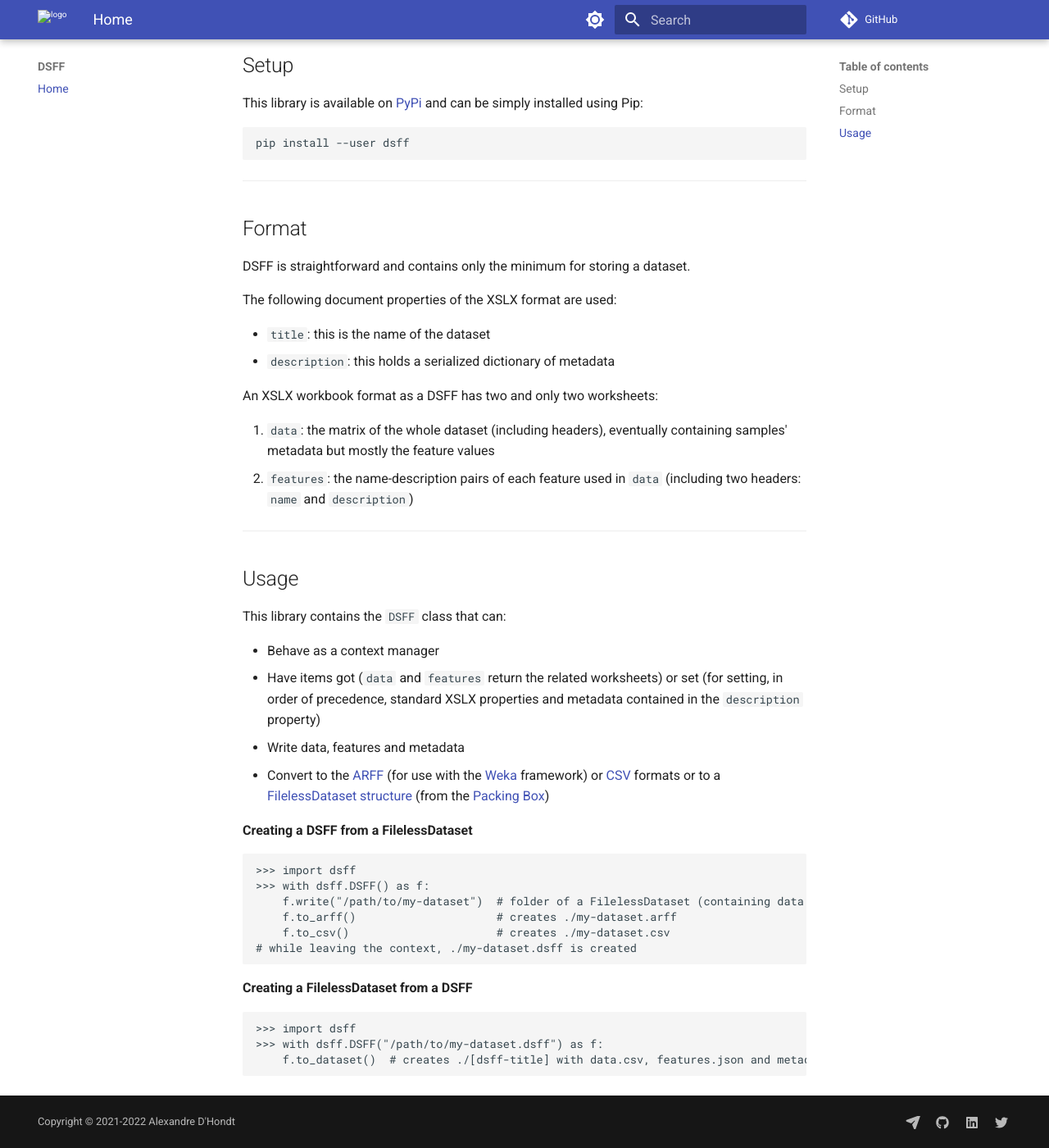
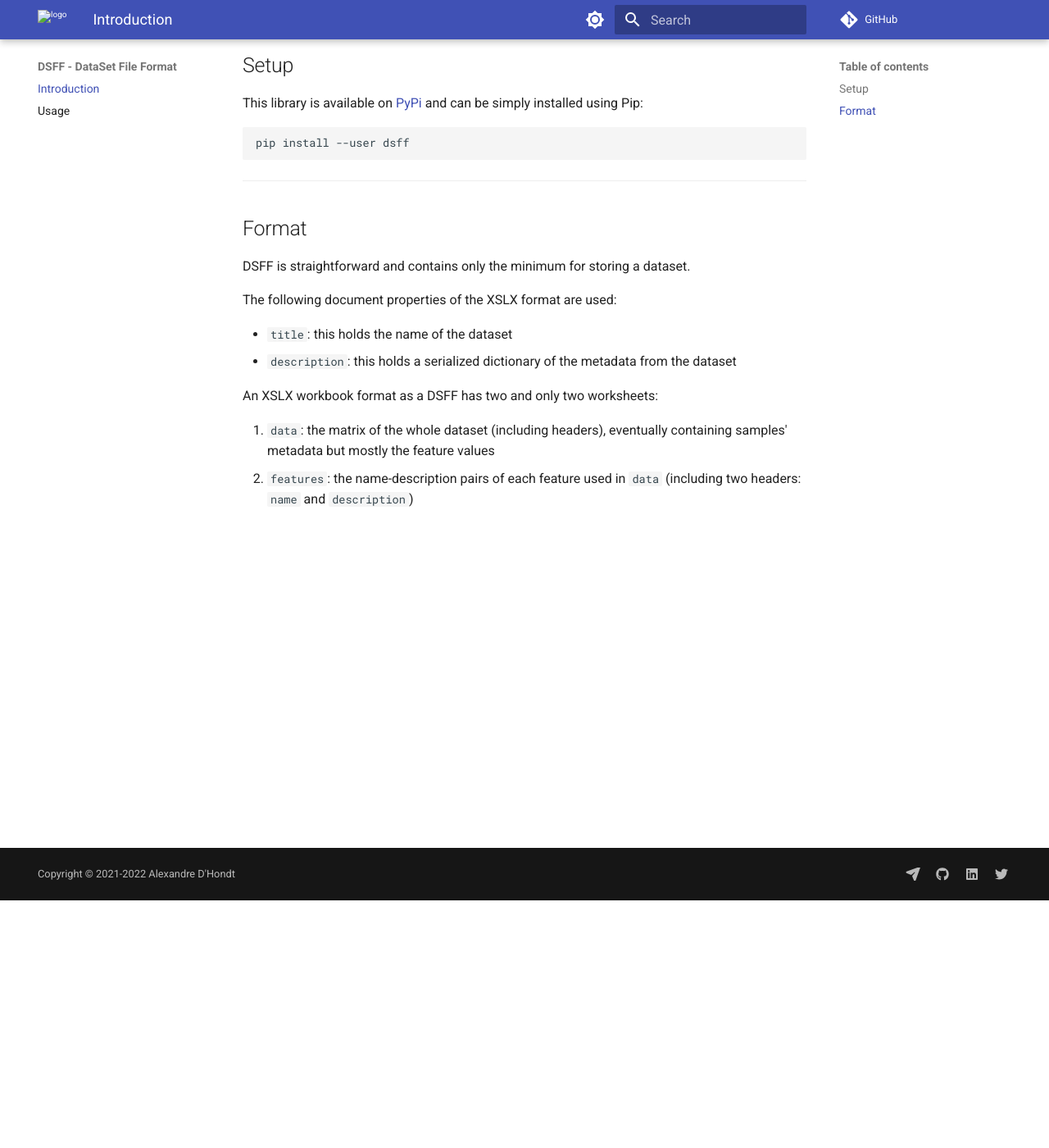
Before and after one commit to packing-box/python-dsff, an MkDocs documentation site: the page built from docs/pages/index.md, in a window 1280 px wide and 1400 px high, scrolled down 302 px. Shown: the whole window at 82% size. Built offline with MkDocs 1.6.1 and Material for MkDocs 9.7.7, drawn with Linux system fonts in a browser that asks for light colours; comment, search, counter and statistics services are not loaded; some of the changed text lies outside the part shown.

Commit message:
Updated the documentation

````diff
--- a/docs/mkdocs.yml
+++ b/docs/mkdocs.yml
@@ -1,11 +1,12 @@
 site_author: dhondta
-site_name: DSFF
-site_description: DataSet File Format (DSFF), based on XSLX
+site_name: DSFF - DataSet File Format
+site_description: Dedicated file format for exchanging datasets
 copyright: Copyright &copy; 2021-2022 Alexandre D'Hondt
 repo_url: https://github.com/packing-box/python-dsff
 docs_dir: pages
 nav:
-  - Home: index.md
+  - Introduction: index.md
+  - Usage: usage.md
 extra:
   generator: false
   social:
@@ -34,3 +35,10 @@
         name: Switch to light mode
   logo: logo.png
 use_directory_urls: false
+markdown_extensions:
+  - admonition
+  - pymdownx.highlight:
+      anchor_linenums: true
+  - tables
+  - toc:
+      permalink: true
--- a/docs/pages/index.md
+++ b/docs/pages/index.md
@@ -22,40 +22,10 @@
 
 The following document properties of the XSLX format are used:
 
-- `title`: this is the name of the dataset
-- `description`: this holds a serialized dictionary of metadata
+- `title`: this holds the name of the dataset
+- `description`: this holds a serialized dictionary of the metadata from the dataset
 
 An XSLX workbook format as a DSFF has two and only two worksheets:
 
 1. `data`: the matrix of the whole dataset (including headers), eventually containing samples' metadata but mostly the feature values
 2. `features`: the name-description pairs of each feature used in `data` (including two headers: `name` and `description`)
-
------
-
-## Usage
-
-This library contains the `DSFF` class that can:
-
-- Behave as a context manager
-- Have items got (`data` and `features` return the related worksheets) or set (for setting, in order of precedence, standard XSLX properties and metadata contained in the `description` property)
-- Write data, features and metadata
-- Convert to the [ARFF](https://www.cs.waikato.ac.nz/ml/weka/arff.html) (for use with the [Weka](https://www.cs.waikato.ac.nz/ml/weka) framework) or [CSV](https://www.rfc-editor.org/rfc/rfc4180) formats or to a [FilelessDataset structure](https://docker-packing-box.readthedocs.io/en/latest/usage/datasets.html) (from the [Packing Box](https://github.com/packing-box/docker-packing-box))
-
-**Creating a DSFF from a FilelessDataset**
-
-```python
->>> import dsff
->>> with dsff.DSFF() as f:
-    f.write("/path/to/my-dataset")  # folder of a FilelessDataset (containing data.csv, features.json and metadata.json)
-    f.to_arff()                     # creates ./my-dataset.arff
-    f.to_csv()                      # creates ./my-dataset.csv
-# while leaving the context, ./my-dataset.dsff is created
-```
-
-**Creating a FilelessDataset from a DSFF**
-
-```python
->>> import dsff
->>> with dsff.DSFF("/path/to/my-dataset.dsff") as f:
-    f.to_dataset()  # creates ./[dsff-title] with data.csv, features.json and metadata.json
-```
````
Also changed, not shown: other parts of docs/pages/index.md (+1 -1 lines), docs/pages/usage.md (added, +75 -0 lines), README.md, docs/pages/imgs/dsff-from.png (added), docs/pages/imgs/dsff-to.png (added), docs/pages/imgs/icon.png (added), docs/pages/imgs/logo.png (renamed from docs/logo.png).
